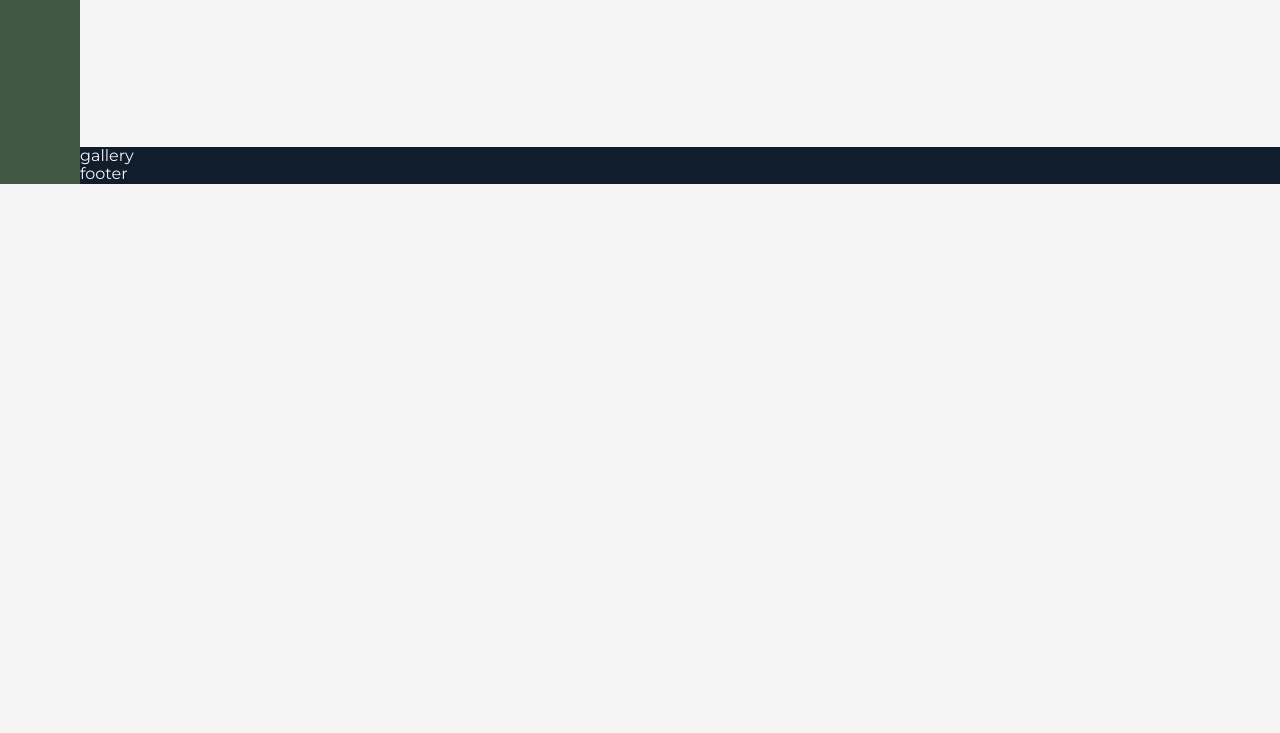
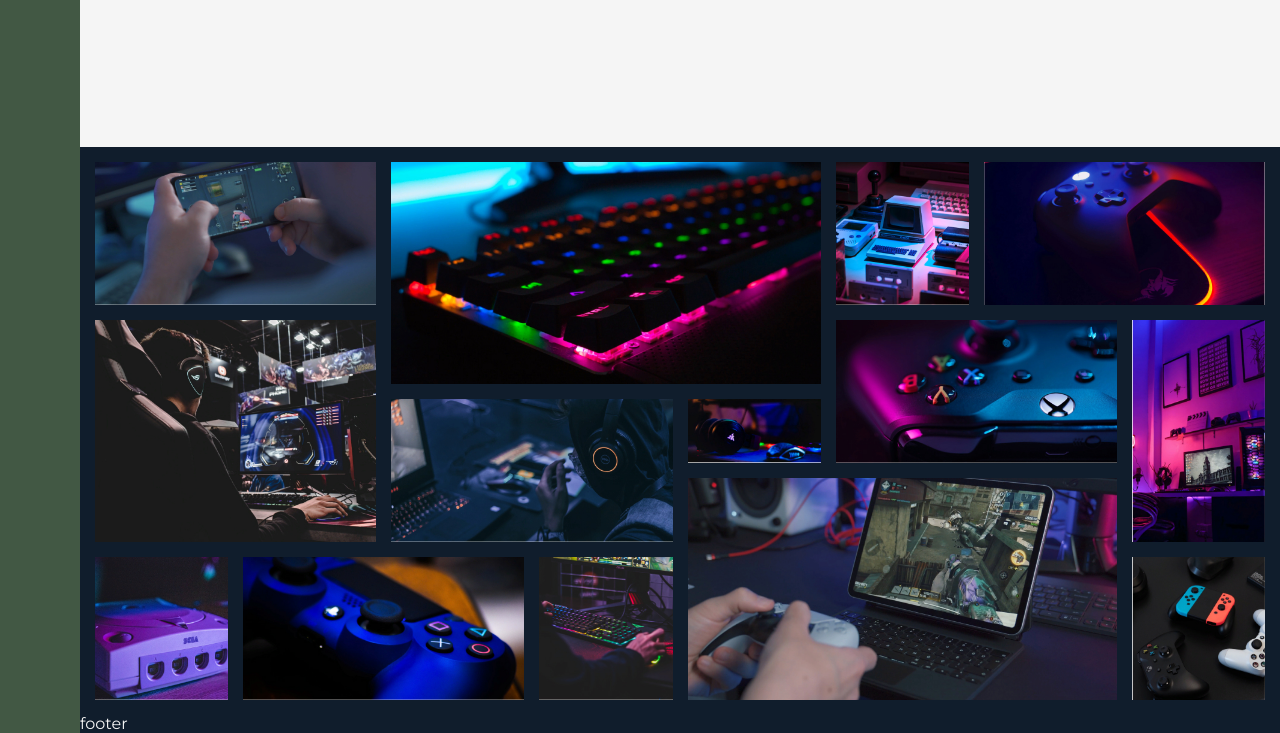
Before and after one commit to TatianaYakushonok/Project-store-game, a website: page store-game/src/index.html in a window 1280 px wide. Shown: the part 2898-3631 px from the top of the page. Before the commit the page ends 3082 px from the top, so only its background shows below. Drawn offline with nearby package versions, Linux system fonts and the light colour scheme; files that its build step writes are made by us from their sources.

Commit message:
feat: add section gallery (Tue, 16 Aug 2022 20:40:26 +0700)

```diff
--- a/store-game/src/index.html
+++ b/store-game/src/index.html
@@ -243,7 +243,50 @@
                 <button class="btn card__btn">Выбрать платформу</button>
             </div>
         </div>
-        <div class="gallery">gallery</div>
+        <div class="gallery">
+            <div class="gallery__item gallery__item-1">
+                <img src="./img/gallery-img-1.jpg" alt="gallery-img-1" class="gallery__img">
+            </div>
+            <div class="gallery__item gallery__item-2">
+                <img src="./img/gallery-img-2.jpg" alt="gallery-img-2" class="gallery__img">
+            </div>
+            <div class="gallery__item gallery__item-3">
+                <img src="./img/gallery-img-3.jpg" alt="gallery-img-3" class="gallery__img">
+            </div>
+            <div class="gallery__item gallery__item-4">
+                <img src="./img/gallery-img-4.jpg" alt="gallery-img-4" class="gallery__img">
+            </div>
+            <div class="gallery__item gallery__item-5">
+                <img src="./img/gallery-img-5.jpg" alt="gallery-img-5" class="gallery__img">
+            </div>
+            <div class="gallery__item gallery__item-6">
+                <img src="./img/gallery-img-6.jpg" alt="gallery-img-6" class="gallery__img">
+            </div>
+            <div class="gallery__item gallery__item-7">
+                <img src="./img/gallery-img-7.jpg" alt="gallery-img-7" class="gallery__img">
+            </div>
+            <div class="gallery__item gallery__item-8">
+                <img src="./img/gallery-img-8.jpg" alt="gallery-img-8" class="gallery__img">
+            </div>
+            <div class="gallery__item gallery__item-9">
+                <img src="./img/gallery-img-9.jpg" alt="gallery-img-9" class="gallery__img">
+            </div>
+            <div class="gallery__item gallery__item-10">
+                <img src="./img/gallery-img-10.jpg" alt="gallery-img-10" class="gallery__img">
+            </div>
+            <div class="gallery__item gallery__item-11">
+                <img src="./img/gallery-img-11.jpg" alt="gallery-img-11" class="gallery__img">
+            </div>
+            <div class="gallery__item gallery__item-12">
+                <img src="./img/gallery-img-12.jpg" alt="gallery-img-12" class="gallery__img">
+            </div>
+            <div class="gallery__item gallery__item-13">
+                <img src="./img/gallery-img-13.jpg" alt="gallery-img-13" class="gallery__img">
+            </div>
+            <div class="gallery__item gallery__item-14">
+                <img src="./img/gallery-img-14.jpg" alt="gallery-img-14" class="gallery__img">
+            </div>
+        </div>
         <div class="footer">footer</div>
     </div>
 </body>
--- a/store-game/src/sass/_gallery.sass
+++ b/store-game/src/sass/_gallery.sass
@@ -1,3 +1,54 @@
 .gallery
+    padding: 1.5rem
     background: $color-blue-dark
     grid-column: full-start / full-end
+    display: grid
+    grid-template-columns: repeat(8, 1fr)
+    grid-template-rows: repeat(7, 5vw)
+    grid-gap: 1.5rem
+    &__item-1
+        grid-column: 1 / 3
+        grid-row: 1 / 3
+    &__item-2
+        grid-column: 3 / span 3
+        grid-row: 1 / span 3
+    &__item-3
+        grid-column: 6 / span 1
+        grid-row: 1 / span 2
+    &__item-4
+        grid-column: 7 / -1
+        grid-row: 1 / span 2
+    &__item-5
+        grid-column: 1 / span 2
+        grid-row: 3 / span 3
+    &__item-6
+        grid-column: 3 / span 2
+        grid-row: 4 / span 2
+    &__item-7
+        grid-column: 5 / 6
+        grid-row: 4 / 5
+    &__item-8
+        grid-column: 6 / span 2
+        grid-row: 3 / span 2
+    &__item-9
+        grid-column: 8 / -1
+        grid-row: 3 / span 3
+    &__item-10
+        grid-column: 1 / 2
+        grid-row: 6 / span 2
+    &__item-11
+        grid-column: 2 / span 2
+        grid-row: 6 / span 2
+    &__item-12
+        grid-column: 4 / 5
+        grid-row: 6 / span 2
+    &__item-13
+        grid-column: 5 / span 3
+        grid-row: 5 / span 3
+    &__item-14
+        grid-column: 8 / -1
+        grid-row: 6 / span 2
+    &__img
+        width: 100%
+        height: 100%
+        object-fit: cover
```
Also changed, not shown: store-game/dist/css/style.min.css, store-game/dist/img/gallery-img-1.jpg (added), store-game/dist/img/gallery-img-10.jpg (added), store-game/dist/img/gallery-img-11.jpg (added), store-game/dist/img/gallery-img-12.jpg (added), store-game/dist/img/gallery-img-13.jpg (added), store-game/dist/img/gallery-img-14.jpg (added), store-game/dist/img/gallery-img-2.jpg (added), store-game/dist/img/gallery-img-3.jpg (added), store-game/dist/img/gallery-img-4.jpg (added), store-game/dist/img/gallery-img-5.jpg (added), store-game/dist/img/gallery-img-6.jpg (added), store-game/dist/img/gallery-img-7.jpg (added), store-game/dist/img/gallery-img-8.jpg (added), 2 more files.
